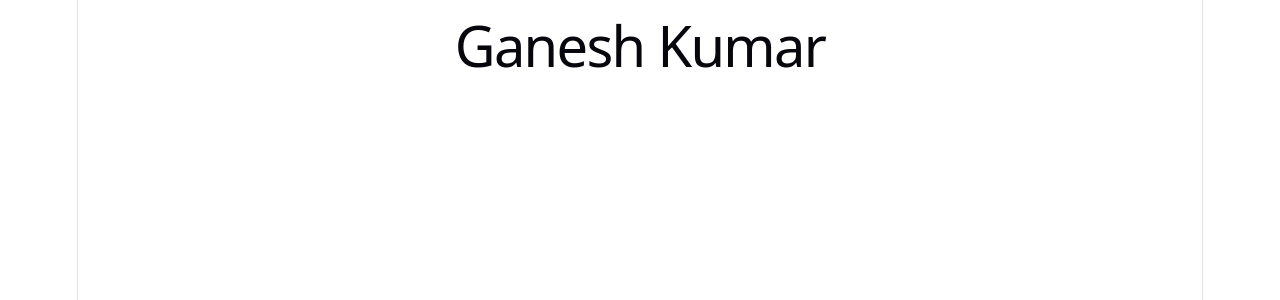
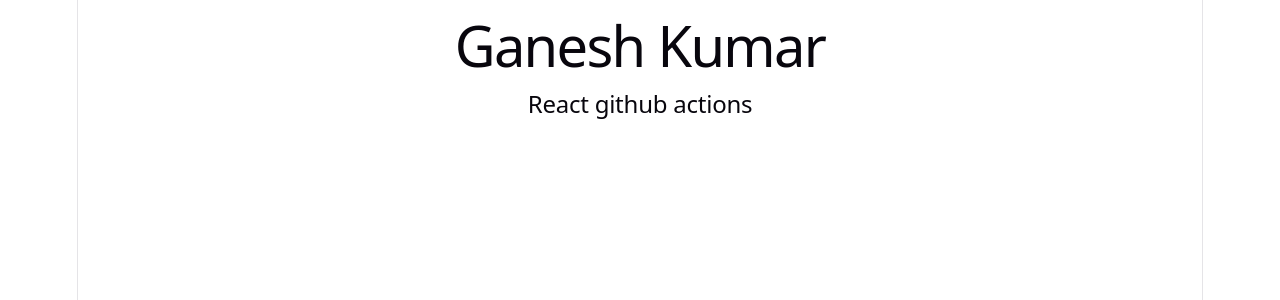
Before and after one commit to ganeshk6/react-github-actions, a React (Vite) app: page / in a window 1280 px wide. Shown: the top 300 px of the page. Built offline with nearby package versions, Linux system fonts and the light colour scheme.

Commit message:
feature-1 commit

```diff
--- a/src/App.jsx
+++ b/src/App.jsx
@@ -10,6 +10,7 @@
   return (
     <>
       <h1>Ganesh Kumar</h1>
+      <h2>React github actions</h2>
     </>
   )
 }
```
